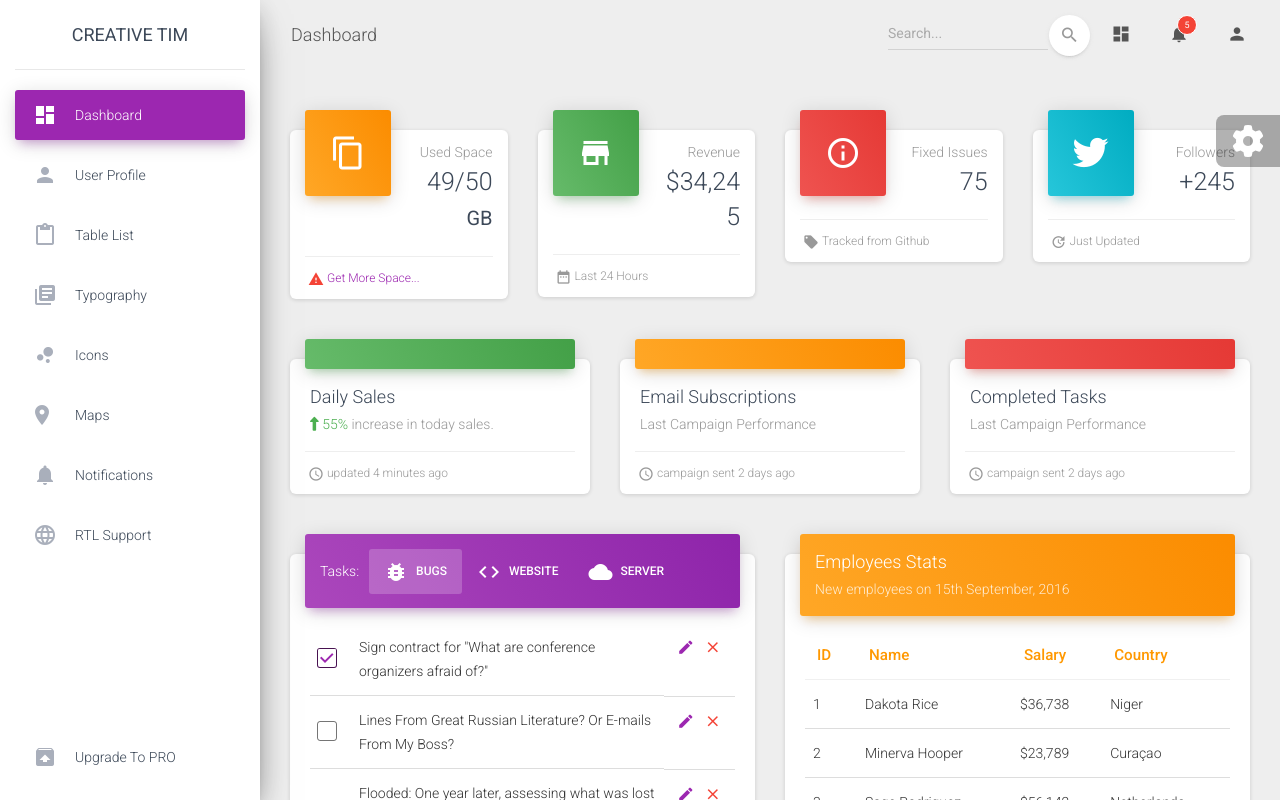
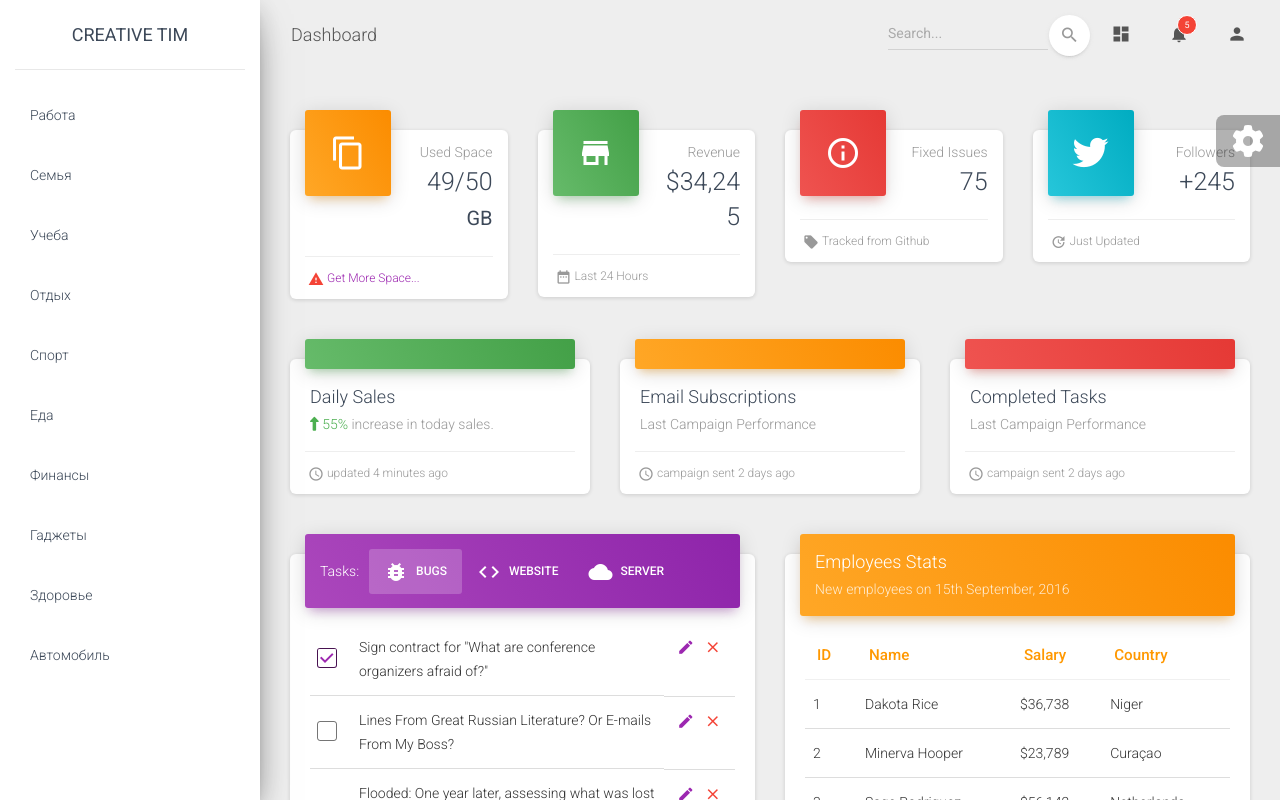
Before and after one commit to krutilins/ng-progressive-todo, an Angular app: page / in a window 1280 px wide. Shown: the top 800 px of the page. Built offline with nearby package versions, Linux system fonts and the light colour scheme.

Commit message:
add display categories in the sidebar

```diff
--- /dev/null
+++ b/src/app/service/data-handler.service.ts
@@ -0,0 +1,15 @@
+import { Injectable } from '@angular/core';
+import { TestData } from '../data/TestData';
+import { Category } from '../model/Category';
+
+@Injectable({
+  providedIn: 'root'
+})
+export class DataHandlerService {
+
+  constructor() { }
+
+  getCategories(): Category[] {
+    return TestData.categories;
+  }
+}
--- a/src/app/views/categories/categories.component.html
+++ b/src/app/views/categories/categories.component.html
@@ -16,58 +16,9 @@ data-image="../assets/img/sidebar-1.jpg"
 </div>
 <div class="sidebar-wrapper">
   <ul class="nav">
-    <li class="nav-item active">
-      <a class="nav-link" href="./dashboard.html">
-        <i class="material-icons">dashboard</i>
-        <p>Dashboard</p>
-      </a>
-    </li>
-    <li class="nav-item">
-      <a class="nav-link" href="./user.html">
-        <i class="material-icons">person</i>
-        <p>User Profile</p>
-      </a>
-    </li>
-    <li class="nav-item">
-      <a class="nav-link" href="./tables.html">
-        <i class="material-icons">content_paste</i>
-        <p>Table List</p>
-      </a>
-    </li>
-    <li class="nav-item">
-      <a class="nav-link" href="./typography.html">
-        <i class="material-icons">library_books</i>
-        <p>Typography</p>
-      </a>
-    </li>
-    <li class="nav-item">
-      <a class="nav-link" href="./icons.html">
-        <i class="material-icons">bubble_chart</i>
-        <p>Icons</p>
-      </a>
-    </li>
-    <li class="nav-item">
-      <a class="nav-link" href="./map.html">
-        <i class="material-icons">location_ons</i>
-        <p>Maps</p>
-      </a>
-    </li>
-    <li class="nav-item">
-      <a class="nav-link" href="./notifications.html">
-        <i class="material-icons">notifications</i>
-        <p>Notifications</p>
-      </a>
-    </li>
-    <li class="nav-item">
-      <a class="nav-link" href="./rtl.html">
-        <i class="material-icons">language</i>
-        <p>RTL Support</p>
-      </a>
-    </li>
-    <li class="nav-item active-pro">
-      <a class="nav-link" href="./upgrade.html">
-        <i class="material-icons">unarchive</i>
-        <p>Upgrade to PRO</p>
+    <li class="nav-item" *ngFor="let category of categories">
+      <a class="nav-link">
+        <p>{{ category.title }}</p>
       </a>
     </li>
   </ul>
--- a/src/app/views/categories/categories.component.ts
+++ b/src/app/views/categories/categories.component.ts
@@ -1,4 +1,6 @@
 import { Component, OnInit } from '@angular/core';
+import { Category } from 'src/app/model/Category';
+import { DataHandlerService } from 'src/app/service/data-handler.service';
 
 @Component({
   selector: 'app-categories',
@@ -7,9 +9,12 @@ import { Component, OnInit } from '@angular/core';
 })
 export class CategoriesComponent implements OnInit {
 
-  constructor() { }
+  categories: Category[];
+
+  constructor(private dataHandler: DataHandlerService) { }
 
   ngOnInit(): void {
+    this.categories = this.dataHandler.getCategories();
   }
 
 }
```
Also changed, not shown: 1 other file (tests, documents, lock files or other folders).
